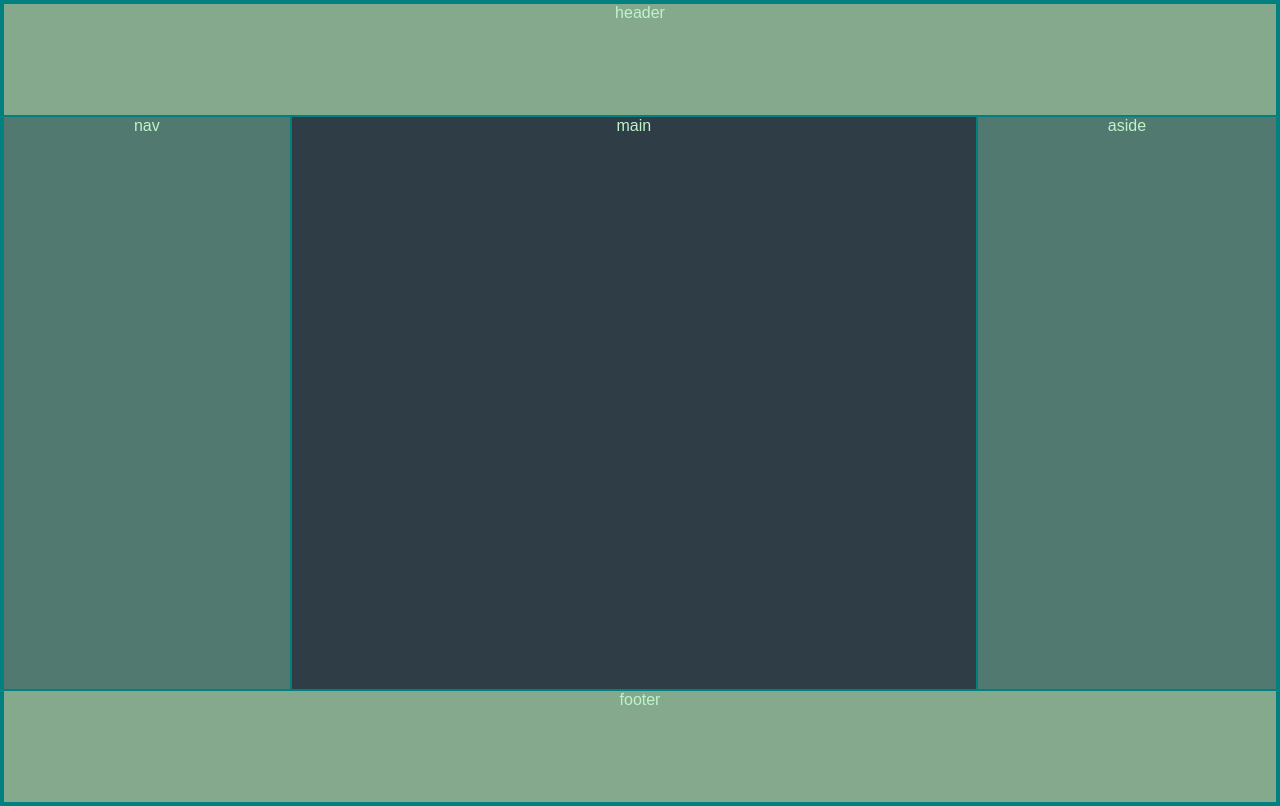
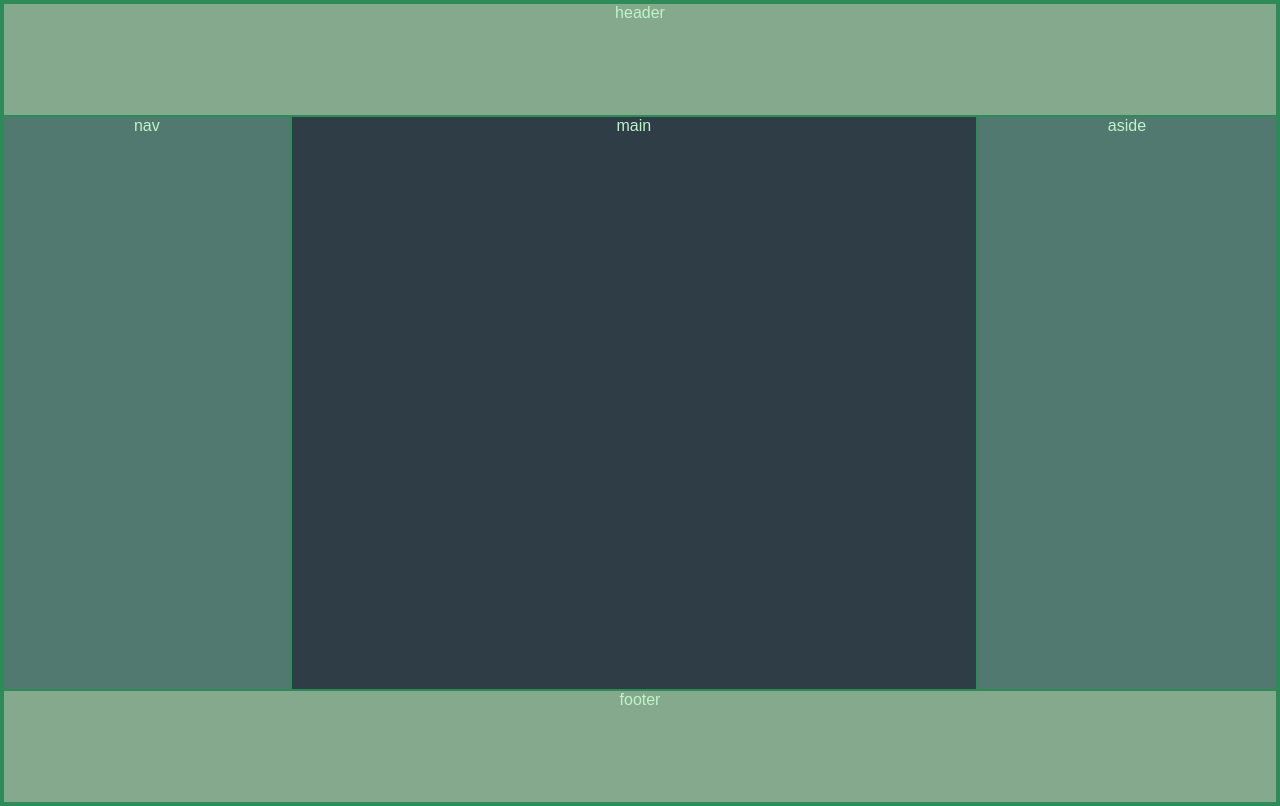
Before and after one commit to Amigostres/holy-grail-layout, a plain HTML site: page index.html in a window 1280 px wide. Drawn offline with Linux system fonts and the light colour scheme.

Commit message:
second commit

```diff
--- a/main.css
+++ b/main.css
@@ -1,6 +1,6 @@
 
 * {
-  border: 1px solid teal;
+  border: 1px solid seagreen;
 }
 
 
```
